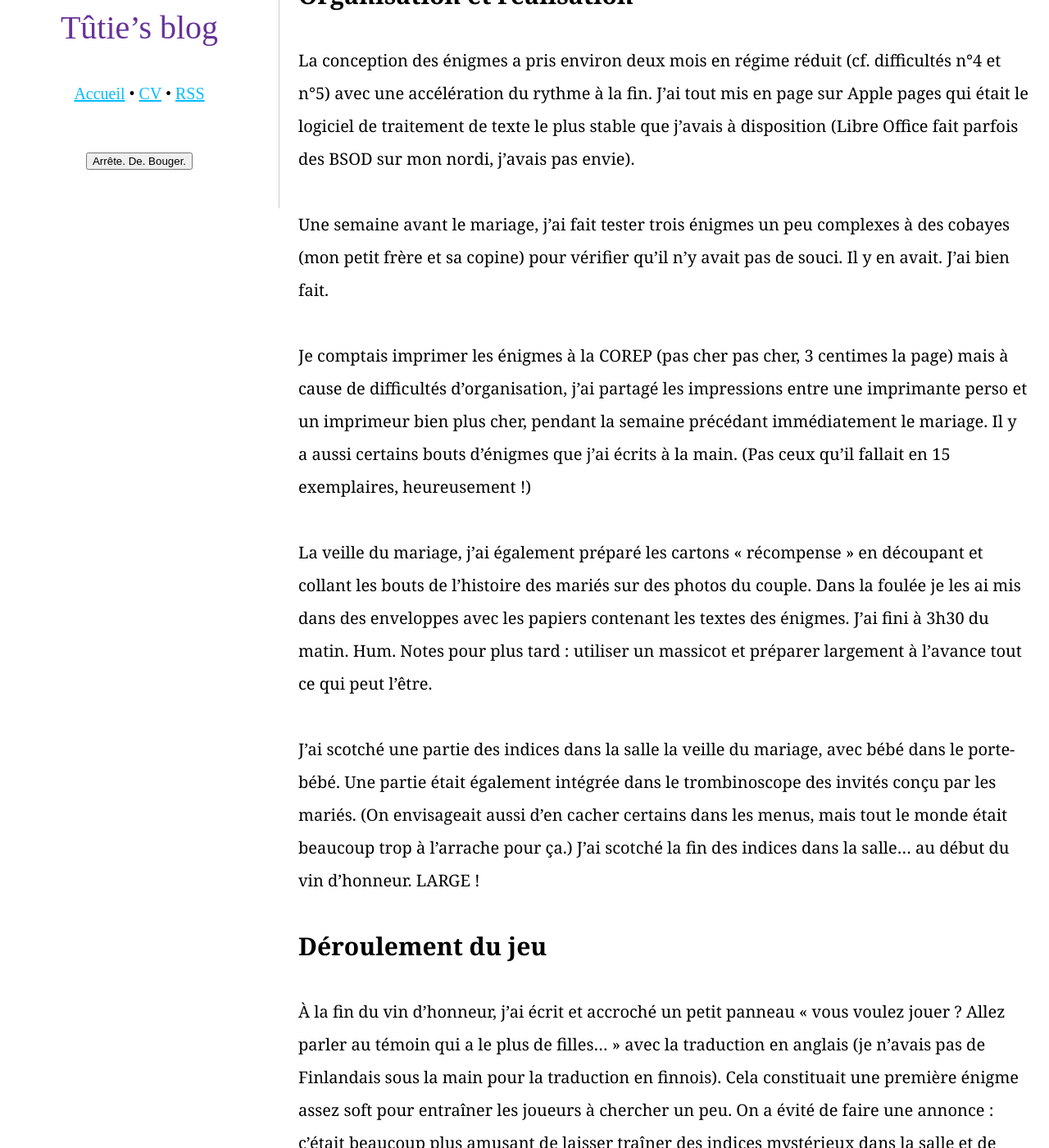
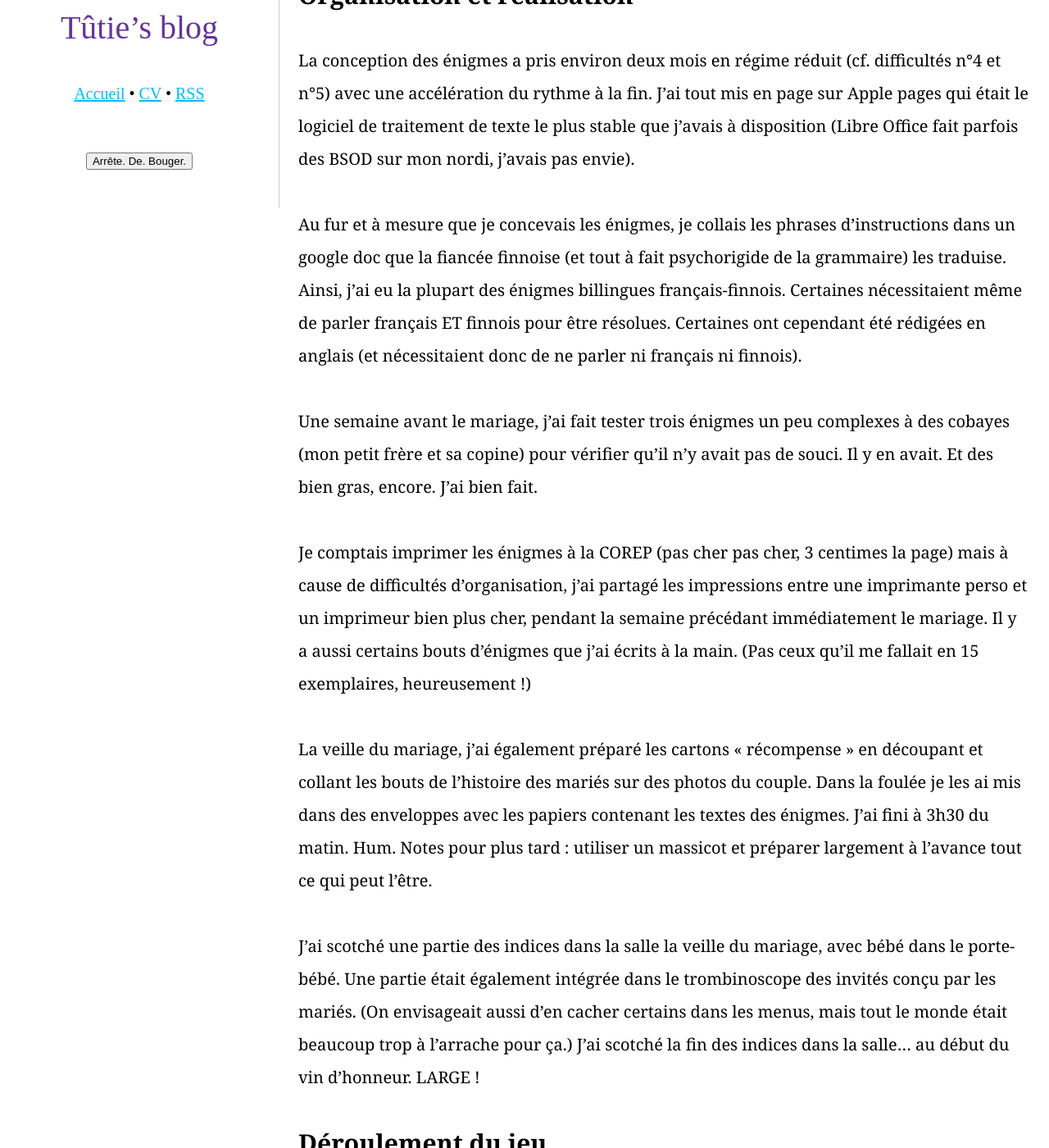
Before and after one commit to tut-tuuut/tut-tuuut.github.io, a Jekyll site: the page built from _posts/2016-08-01-projet-creatif-secret-ohelina.md, in a window 1280 px wide and 1400 px high, scrolled down 1906 px. Shown: the whole window at 82% size. Built offline with Jekyll 4.4.1, drawn with Linux system fonts in a browser that asks for light colours; comment, search, counter and statistics services are not loaded.

Commit message:
add info about translations

```diff
--- a/_posts/2016-08-01-projet-creatif-secret-ohelina.md
+++ b/_posts/2016-08-01-projet-creatif-secret-ohelina.md
@@ -38,9 +38,11 @@ C'est là qu'on se dit que le projet commence à être ambitieux. Tant pis, je m
 
 La conception des énigmes a pris environ deux mois en régime réduit (cf. difficultés n°4 et n°5) avec une accélération du rythme à la fin. J'ai tout mis en page sur Apple pages qui était le logiciel de traitement de texte le plus stable que j'avais à disposition (Libre Office fait parfois des BSOD sur mon nordi, j'avais pas envie).
 
-Une semaine avant le mariage, j'ai fait tester trois énigmes un peu complexes à des cobayes (mon petit frère et sa copine) pour vérifier qu'il n'y avait pas de souci. Il y en avait. J'ai bien fait.
+Au fur et à mesure que je concevais les énigmes, je collais les phrases d'instructions dans un google doc que la fiancée finnoise (et tout à fait psychorigide de la grammaire) les traduise. Ainsi, j'ai eu la plupart des énigmes billingues français-finnois. Certaines nécessitaient même de parler français ET finnois pour être résolues. Certaines ont cependant été rédigées en anglais (et nécessitaient donc de ne parler ni français ni finnois).
 
-Je comptais imprimer les énigmes à la COREP (pas cher pas cher, 3 centimes la page) mais à cause de difficultés d'organisation, j'ai partagé les impressions entre une imprimante perso et un imprimeur bien plus cher, pendant la semaine précédant immédiatement le mariage. Il y a aussi certains bouts d'énigmes que j'ai écrits à la main. (Pas ceux qu'il fallait en 15 exemplaires, heureusement !)
+Une semaine avant le mariage, j'ai fait tester trois énigmes un peu complexes à des cobayes (mon petit frère et sa copine) pour vérifier qu'il n'y avait pas de souci. Il y en avait. Et des bien gras, encore. J'ai bien fait.
+
+Je comptais imprimer les énigmes à la COREP (pas cher pas cher, 3 centimes la page) mais à cause de difficultés d'organisation, j'ai partagé les impressions entre une imprimante perso et un imprimeur bien plus cher, pendant la semaine précédant immédiatement le mariage. Il y a aussi certains bouts d'énigmes que j'ai écrits à la main. (Pas ceux qu'il me fallait en 15 exemplaires, heureusement !)
 
 La veille du mariage, j'ai également préparé les cartons « récompense » en découpant et collant les bouts de l'histoire des mariés sur des photos du couple. Dans la foulée je les ai mis dans des enveloppes avec les papiers contenant les textes des énigmes. J'ai fini à 3h30 du matin. Hum. Notes pour plus tard : utiliser un massicot et préparer largement à l'avance tout ce qui peut l'être.
 
```
